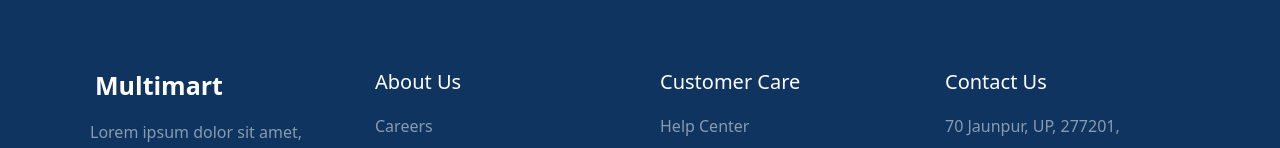
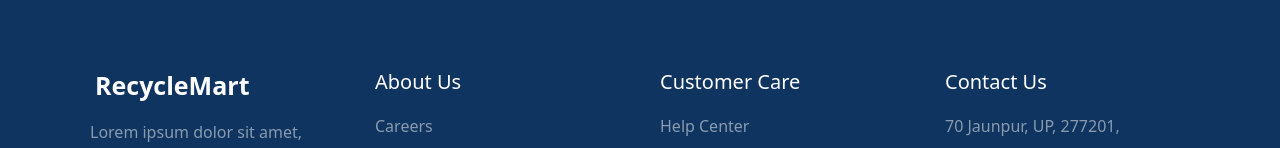
Before and after one commit to durgesh-h/Warning-, a React (Create React App) app: page /cart in a window 1280 px wide. Shown: the part 383-531 px from the top of the page. Built offline with nearby package versions, Linux system fonts and the light colour scheme.

Commit message:
recyclemart

```diff
--- a/src/components/Footer/Footer.jsx
+++ b/src/components/Footer/Footer.jsx
@@ -10,7 +10,7 @@ const Footer = () => {
             <Col md={3} sm={5} className='box'>
               <div className="logo">
                   <ion-icon name="bag"></ion-icon>
-                  <h1>Multimart</h1>
+                  <h1>RecycleMart</h1>
               </div>
               <p>Lorem ipsum dolor sit amet, consectetur adipiscing elit. Auctor libero id et, in gravida. Sit diam duis mauris nulla cursus. Erat et lectus vel ut sollicitudin elit at amet.</p>
             </Col>
```
